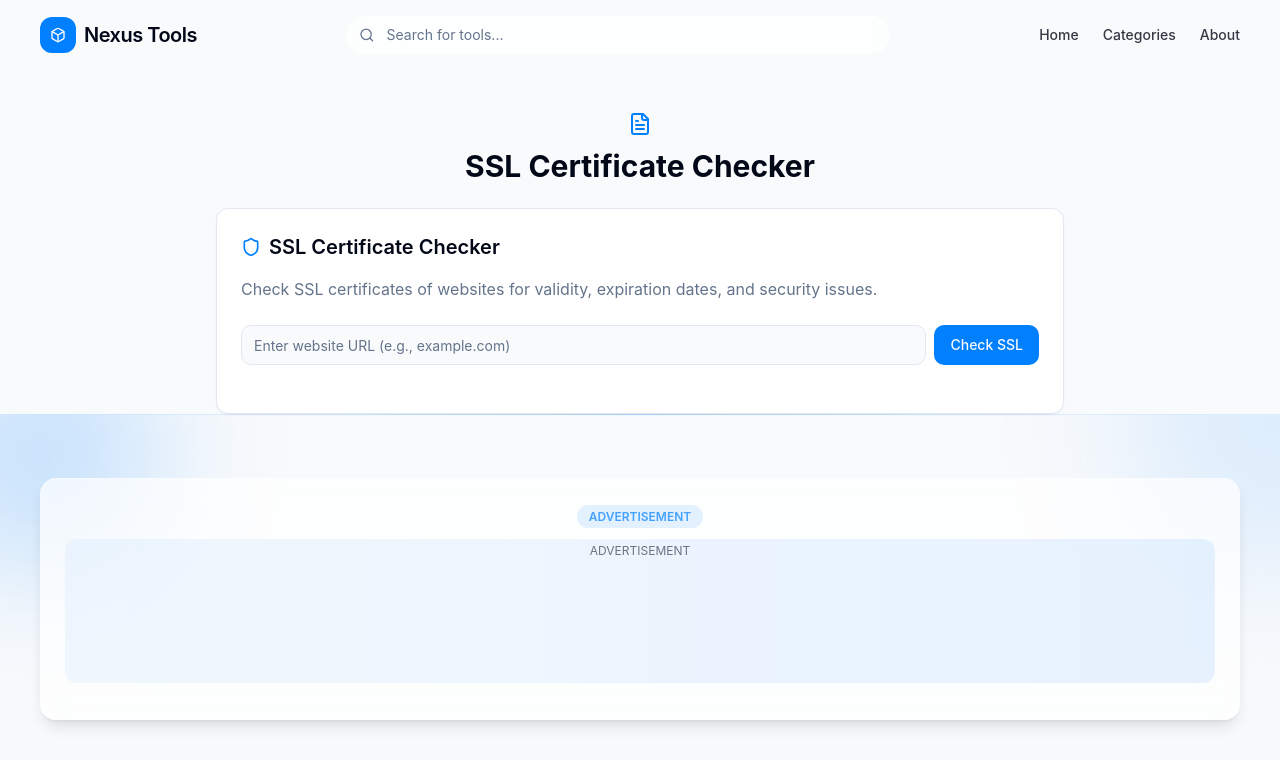
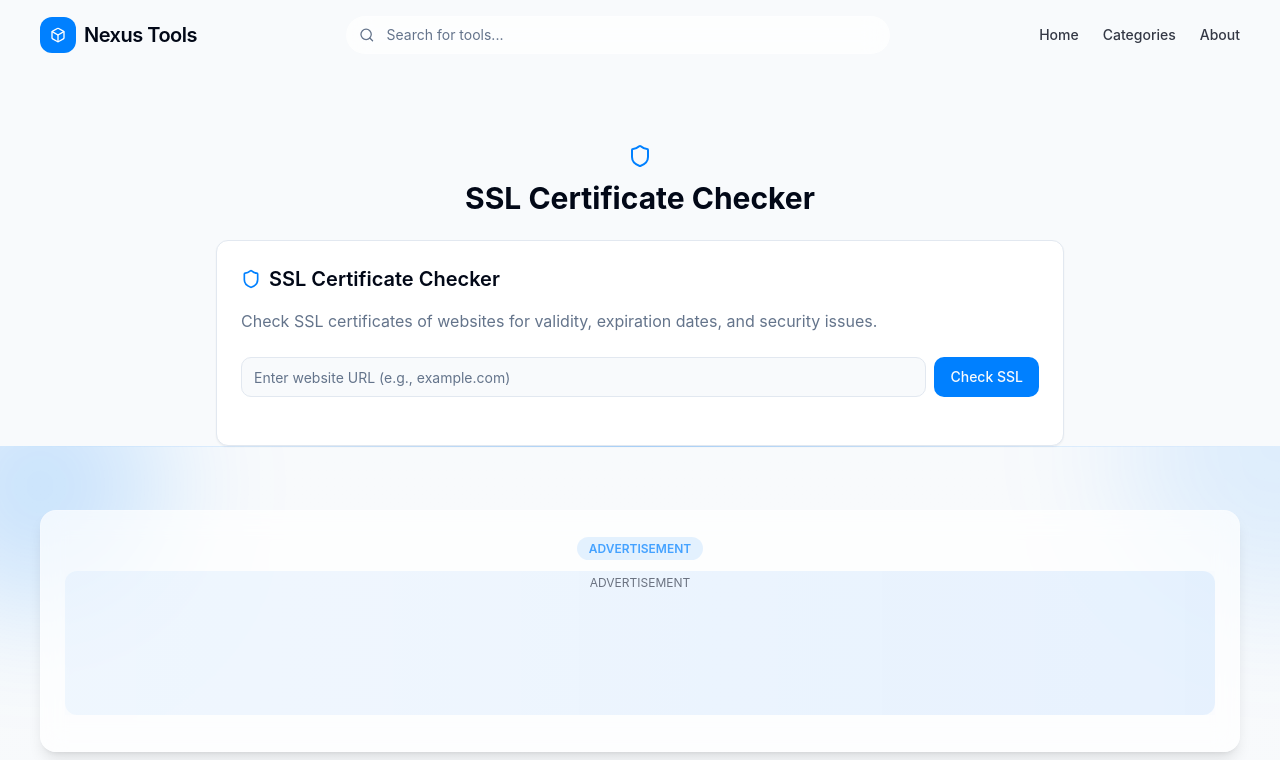
Before and after one commit to Light-Yagami777/nexus-tools, a React (Vite) app: page /tools/ssl-checker in a window 1280 px wide. Shown: the top 760 px of the page. Built offline with nearby package versions, Linux system fonts and the light colour scheme.

Commit message:
Add tool icons and fix navbar overlap.
Add new tool pages.

```diff
--- a/src/pages/tools/DiceRoller.tsx
+++ b/src/pages/tools/DiceRoller.tsx
@@ -95,7 +95,7 @@ const DiceRoller: React.FC = () => {
   };
 
   return (
-    <ToolLayout title="Dice Roller">
+    <ToolLayout title="Dice Roller" extraPadding={true}>
       <Card className="p-6">
         <div className="flex items-center gap-2 mb-4">
           <Dice1 className="h-5 w-5 text-primary" />
--- a/src/pages/tools/RandomStringGenerator.tsx
+++ b/src/pages/tools/RandomStringGenerator.tsx
@@ -60,7 +60,7 @@ const RandomStringGenerator: React.FC = () => {
   };
 
   return (
-    <ToolLayout title="Random String Generator">
+    <ToolLayout title="Random String Generator" extraPadding={true} icon={<Shuffle size={24} />}>
       <Card className="p-6">
         <div className="flex items-center gap-2 mb-4">
           <Shuffle className="h-5 w-5 text-primary" />
--- a/src/pages/tools/SSLChecker.tsx
+++ b/src/pages/tools/SSLChecker.tsx
@@ -64,7 +64,7 @@ const SSLChecker: React.FC = () => {
   };
 
   return (
-    <ToolLayout title="SSL Certificate Checker">
+    <ToolLayout title="SSL Certificate Checker" extraPadding={true} icon={<Shield size={24} />}>
       <Card className="p-6">
         <div className="flex items-center gap-2 mb-4">
           <Shield className="h-5 w-5 text-primary" />
```
